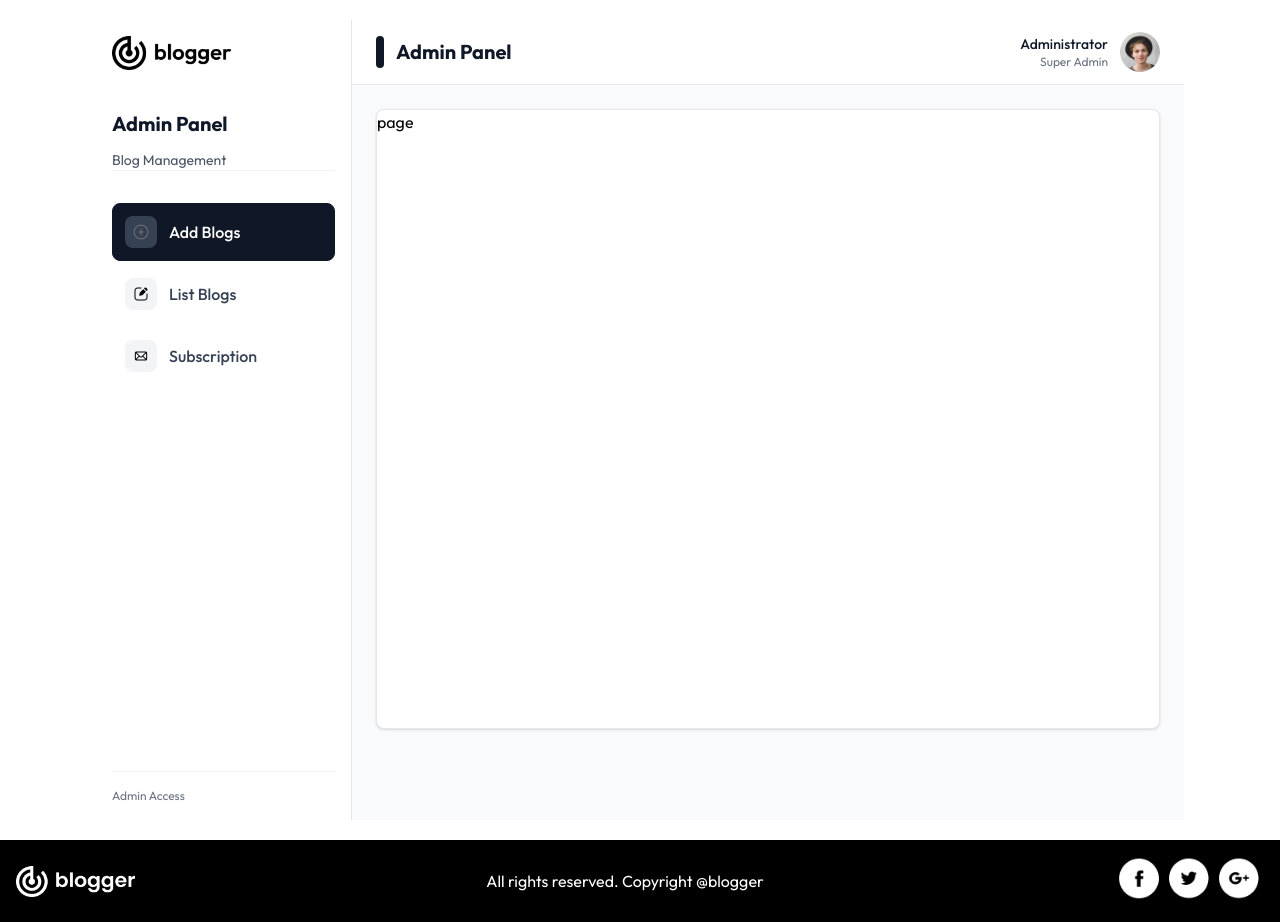
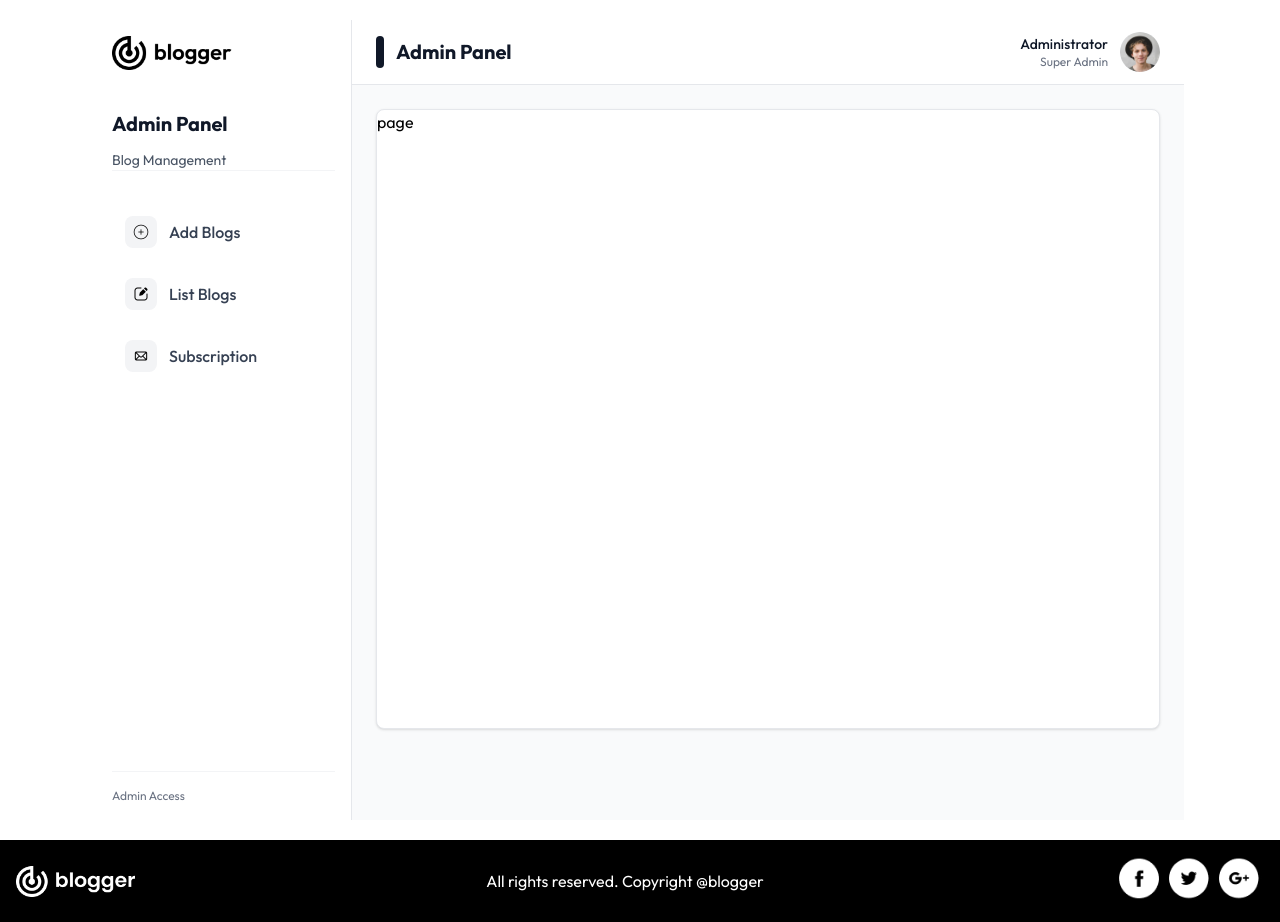
Before and after one commit to Thushan2002/blogg-next-js, a Next.js app in the folder blog-app/: page /admin in a window 1280 px wide. Built offline with nearby package versions, Linux system fonts and the light colour scheme.

Commit message:
feat: side bar updated

```diff
--- a/blog-app/components/AdminComponents/Sidebar.jsx
+++ b/blog-app/components/AdminComponents/Sidebar.jsx
@@ -2,10 +2,14 @@
 import { assets } from "@/assets/assets";
 import Image from "next/image";
 import Link from "next/link";
+import { usePathname } from "next/navigation";
 import React, { useState } from "react";
 
 const Sidebar = () => {
-  const [activeItem, setActiveItem] = useState(0);
+  const location = usePathname();
+  const myPath = location.split("/").pop();
+
+  const [activeItem, setActiveItem] = useState(myPath);
 
   const menuItems = [
     { icon: assets.add_icon, label: "Add Blogs", href: "/admin/addProduct" },
@@ -31,16 +35,16 @@ const Sidebar = () => {
         {menuItems.map((item, index) => (
           <Link href={item.href} key={index}>
             <button
-              onClick={() => setActiveItem(index)}
+              onClick={() => setActiveItem(item.href.split("/").pop())}
               className={`w-full flex items-center gap-3 p-3 rounded-lg transition-all duration-200 cursor-pointer text-left border ${
-                activeItem === index
+                activeItem === item.href.split("/").pop()
                   ? "bg-gray-900 border-gray-900"
                   : "border-transparent hover:bg-gray-50 hover:border-gray-300"
               } group`}>
               {/* Icon Container */}
               <div
                 className={`w-8 h-8 flex items-center justify-center rounded-lg transition-colors duration-200 ${
-                  activeItem === index
+                  activeItem === item.href.split("/").pop()
                     ? "bg-gray-700"
                     : "bg-gray-100 group-hover:bg-gray-200"
                 }`}>
@@ -50,7 +54,7 @@ const Sidebar = () => {
                   width={16}
                   height={16}
                   className={`filter ${
-                    activeItem === index
+                    activeItem === item.href.split("/").pop()
                       ? "grayscale contrast-0 brightness-200"
                       : "grayscale contrast-125"
                   }`}
@@ -60,7 +64,7 @@ const Sidebar = () => {
               {/* Menu Label */}
               <span
                 className={`font-medium transition-colors duration-200 ${
-                  activeItem === index
+                  activeItem === item.href.split("/").pop()
                     ? "text-white"
                     : "text-gray-700 group-hover:text-gray-900"
                 }`}>
```
